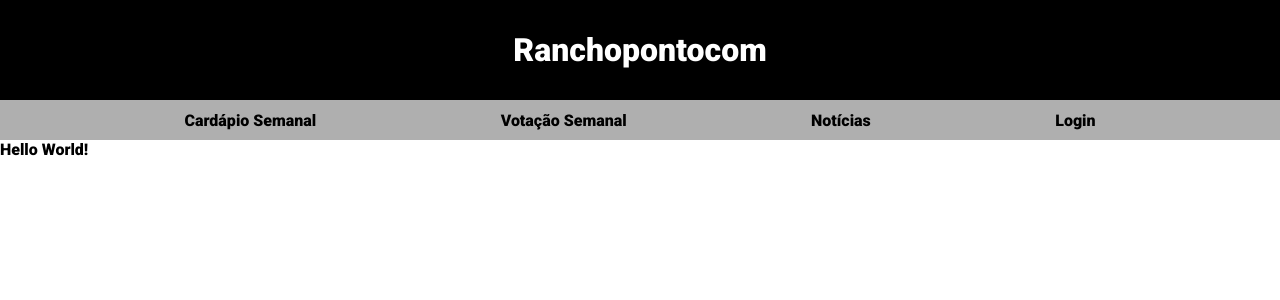
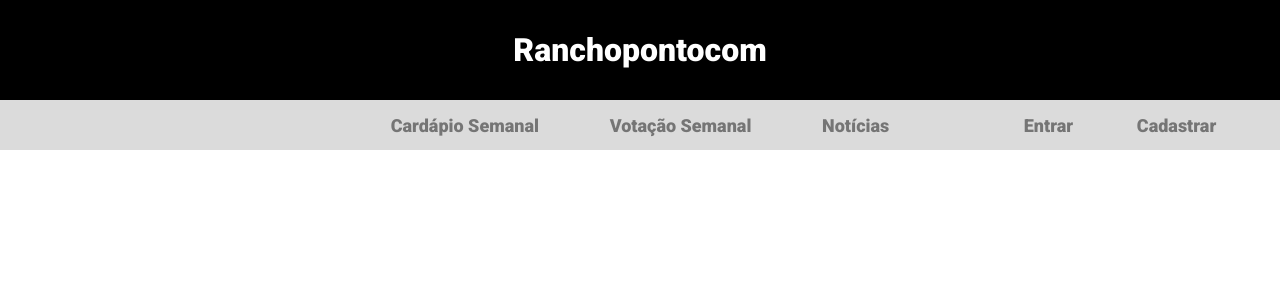
Before and after one commit to Costa-SM/ranchopontocom, a React (Create React App) app in the folder reactapp/: page / in a window 1280 px wide. Shown: the top 300 px of the page. Built offline with nearby package versions, Linux system fonts and the light colour scheme.

Commit message:
Adding hover to nav item

```diff
--- a/reactapp/src/components/App.js
+++ b/reactapp/src/components/App.js
@@ -7,9 +7,8 @@ class App extends React.Component {
     render() {
         return (
             <div className="app">
-                <HeadBar/>
+                <HeadBar />
                 <NavBar />
-                Hello World!
             </div>
         );
     }
--- a/reactapp/src/components/NavBar.css
+++ b/reactapp/src/components/NavBar.css
@@ -1,7 +1,24 @@
 .nav_bar {
+    display: flex;
+    justify-content: space-between;
+    background-color: rgb(219, 219, 219);
+    height: 50px;
+}
+
+.additional_element {
+    width: 25%;
+}
+
+.login_section {
     display: flex;
     justify-content: space-evenly;
     align-items: center;
-    background-color: rgb(175, 175, 175);
-    height: 40px;
+    width: 25%;
 }
+
+.menu_section {
+    display: flex;
+    justify-content: space-evenly;
+    align-items: center;
+    width: 50%;
+}
--- a/reactapp/src/components/NavBar.js
+++ b/reactapp/src/components/NavBar.js
@@ -6,10 +6,16 @@ class NavBar extends React.Component {
     render() {
         return (
             <div className="nav_bar">
-                <NavItem itemName="Cardápio Semanal"/>
-                <NavItem itemName="Votação Semanal"/>
-                <NavItem itemName="Notícias"/>
-                <NavItem itemName="Login"/>
+                <div className="additional_element"></div>
+                <div className="menu_section">
+                    <NavItem itemName="Cardápio Semanal"/>
+                    <NavItem itemName="Votação Semanal"/>
+                    <NavItem itemName="Notícias"/>
+                </div>
+                <div className="login_section">
+                    <NavItem itemName="Entrar"/>
+                    <NavItem itemName="Cadastrar"/>
+                </div>
             </div>
         );
     }
--- a/reactapp/src/components/NavItem.css
+++ b/reactapp/src/components/NavItem.css
@@ -1,4 +1,13 @@
 .nav_item {
     font-size: large;
     font-weight: 500;
+    color: rgb(117,117,117);
+    transition: all ease 0.2s;
 }
+
+.nav_item:hover {
+    background-color: rgb(188, 188, 188);
+    cursor: pointer;
+    padding: 10px 20px;
+    border-radius: 5px;
+}
--- a/reactapp/src/components/NavItem.js
+++ b/reactapp/src/components/NavItem.js
@@ -1,4 +1,5 @@
 import React from 'react';
+import './NavItem.css';
 
 class NavItem extends React.Component {
     render() {
```
